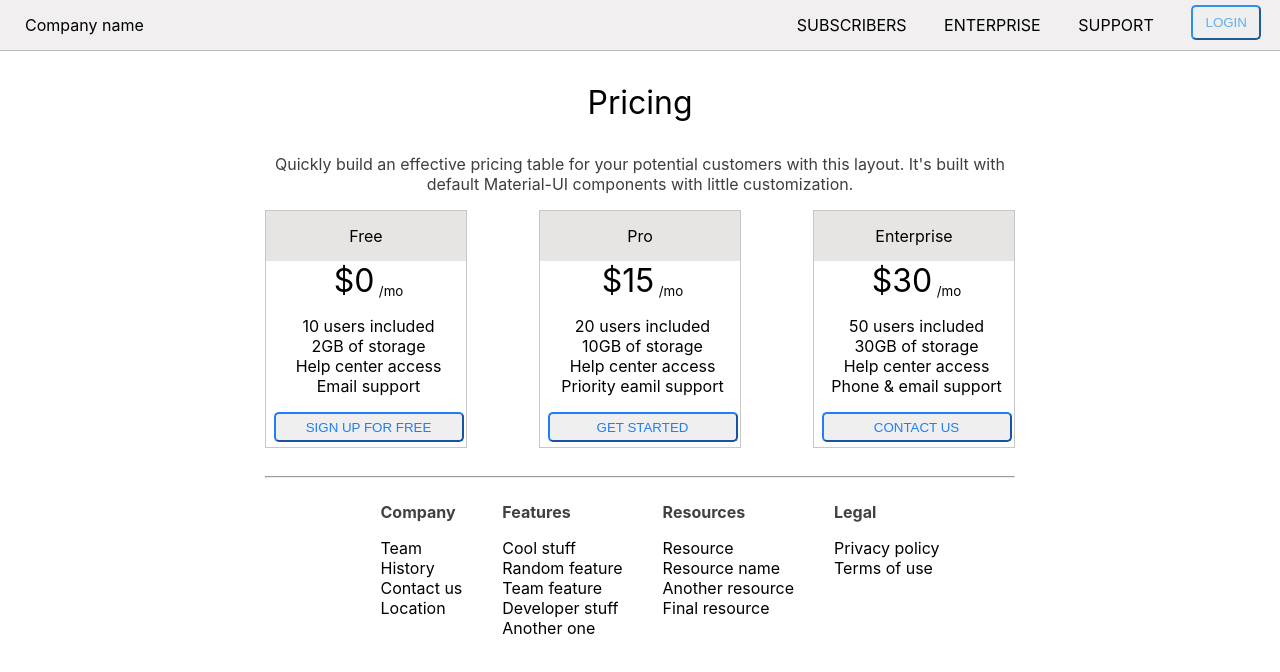
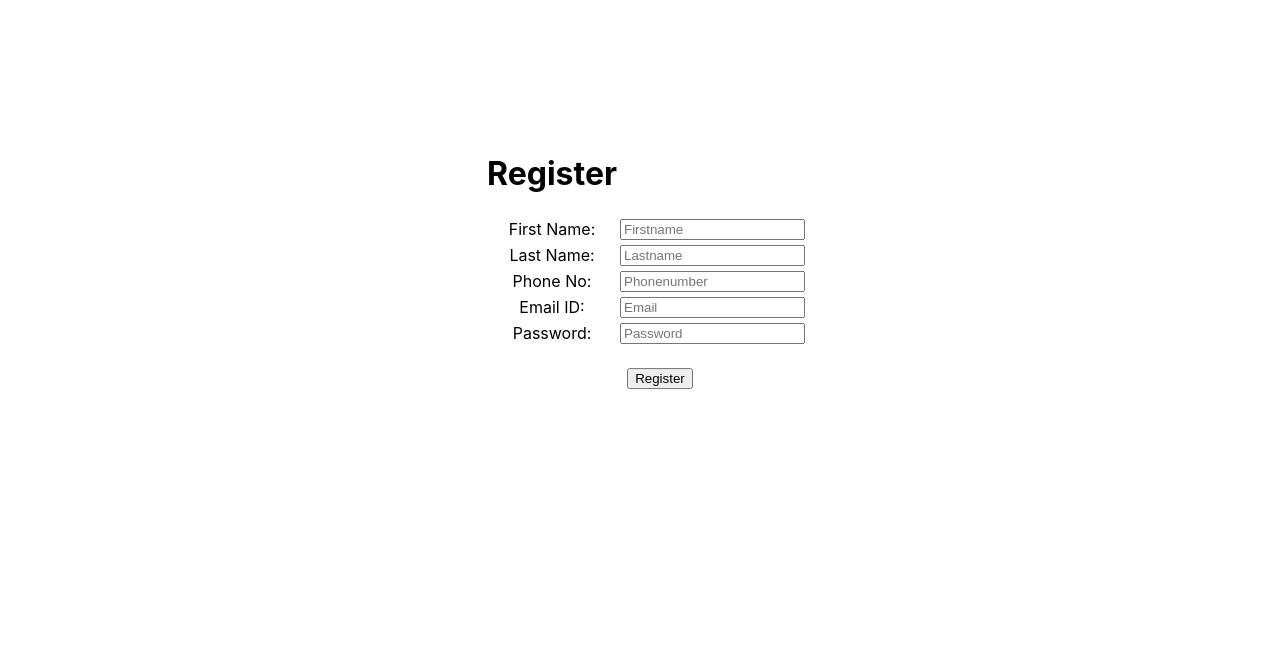
Before and after one commit to madhuvayya/React-UI, a React (Create React App) app: page /register in a window 1280 px wide. Shown: the top 672 px of the page. Built offline with nearby package versions, Linux system fonts and the light colour scheme.

Commit message:
Added Register.js component

```diff
--- a/package.json
+++ b/package.json
@@ -8,6 +8,7 @@
     "@testing-library/user-event": "^7.2.1",
     "react": "^16.13.1",
     "react-dom": "^16.13.1",
+    "react-router-dom": "^5.2.0",
     "react-scripts": "3.4.1"
   },
   "scripts": {
--- a/src/App.js
+++ b/src/App.js
@@ -1,11 +1,16 @@
 import React from 'react';
+import { Route, Link, BrowserRouter as Router } from 'react-router-dom'
 import Container from './components/Container'
+import Register from './components/Register'
 
 function App() {
   return (
-    <div className="App">
-      <Container />
-    </div>
+    <Router>
+      <div className="App">
+        <Route exact path="/" component={Container} />
+      </div>
+      <Route path="/register" component={Register} />
+    </Router>
   );
 }
 
--- a/src/components/Header.js
+++ b/src/components/Header.js
@@ -8,7 +8,7 @@ class Header extends Component {
         </div>
         <div class="options">
             <div><a onClick={this.props.updateParent}>SUBSCRIBERS</a></div>
-            <div><a href="#enterprise">ENTERPRISE</a></div>
+            <div><a href="/register">REGISTER</a></div>
             <div><a href="#support">SUPPORT</a></div>
             <div><button class="login-button">LOGIN</button></div>
         </div>
--- /dev/null
+++ b/src/components/Register.js
@@ -0,0 +1,46 @@
+import React,{Component} from 'react';
+
+class Register extends Component {
+  render() {
+    return (
+    <div class="form">
+        <form method="post" action="register">
+            <table>
+                <tr>
+                    <h1 align="center">Register</h1>
+                </tr>
+                <tr>
+                    <td>First Name:</td>
+                    <td><input type="text" name="firstname" placeholder="Firstname" required/></td>
+                </tr>
+                <tr>
+                    <td>Last Name:</td>
+                    <td><input type="text" name="lastname" placeholder="Lastname" required/></td>
+                </tr>
+                <tr>
+                    <td>Phone No:</td>
+                    <td><input type="text" name="phonenumber" placeholder="Phonenumber" required/></td>
+                </tr>
+                <tr>
+                    <td>Email ID:</td>
+                    <td>
+                        <input type="text" name="email" pattern="[a-z0-9._%+-]+@[a-z0-9.-]+\.[a-z]{2,}$" placeholder="Email" required/>
+                     </td>
+                </tr>
+                <tr>
+                    <td>Password:</td>
+                    <td><label>
+                        <input type="password" name="password" placeholder="Password" required/>
+                </label></td>
+                </tr>
+            </table>
+            <br/>
+            <input type="submit" value="Register" />
+        </form>
+    </div>
+
+    );
+  }
+}
+
+export default Register;
--- a/src/css/style.css
+++ b/src/css/style.css
@@ -128,3 +128,15 @@ button:hover {
     text-align: left;
     color: rgb(197, 193, 193);
 }
+
+.form{
+    text-align:center;
+    width: 350px;
+    padding: 30px;
+    margin: 20px;
+    display: inline-block;
+    position: absolute;
+    left: 50%;
+    top:30%;
+    transform: translate(-50%, -50%);
+}
--- a/src/index.js
+++ b/src/index.js
@@ -1,9 +1,11 @@
 import React from 'react';
 import ReactDOM from 'react-dom';
+import { Route, Link, BrowserRouter as Router } from 'react-router-dom'
 import './index.css';
 import './css/style.css';
 import App from './App';
 import * as serviceWorker from './serviceWorker';
+import Register from './components/Register'
 
 ReactDOM.render(
   <React.StrictMode>
```
Also changed, not shown: 1 other file (tests, documents, lock files or other folders).
